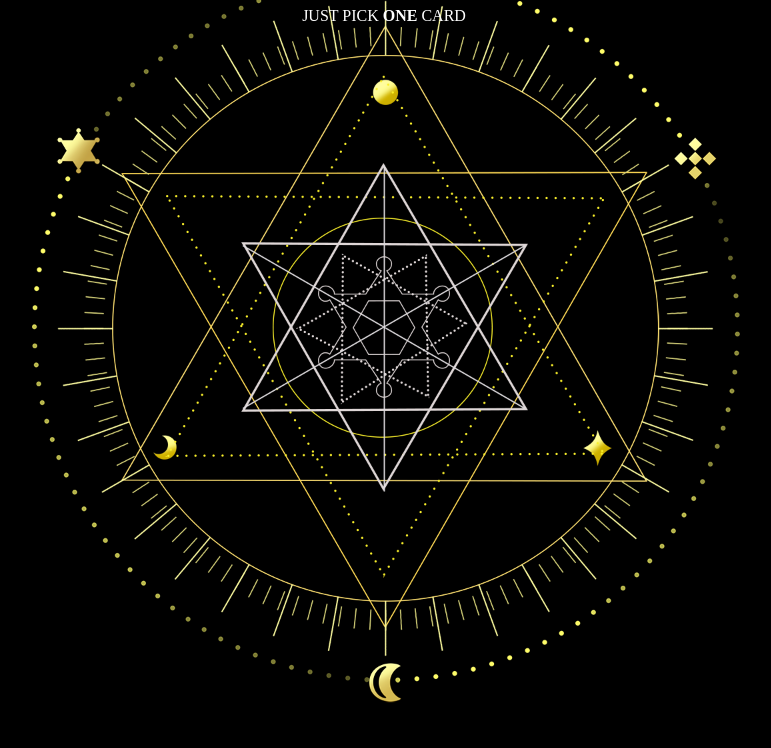
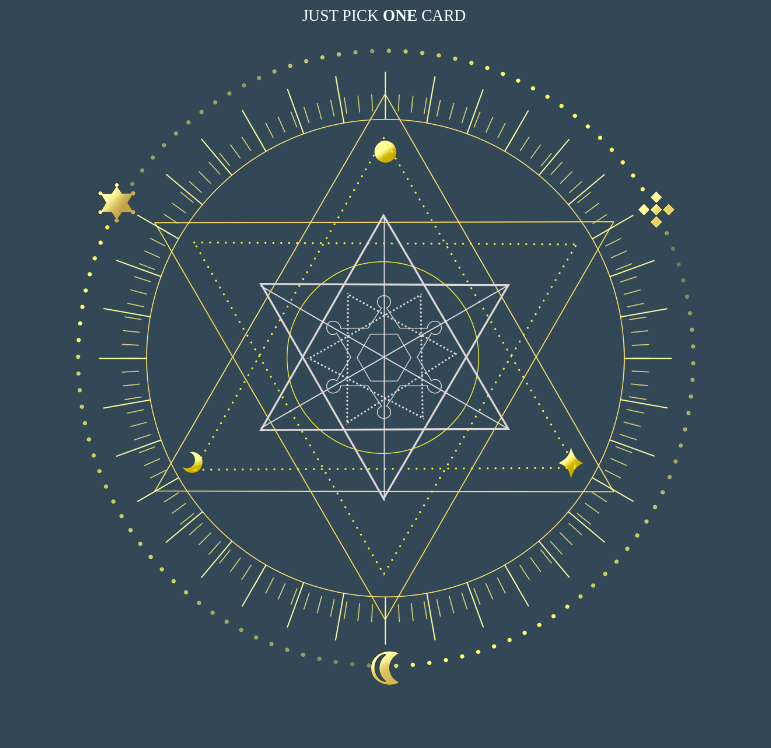
Before and after one commit to MiMing-00/myVanillaJSProject, a plain HTML site: page index.html in a window 1280 px wide. Shown: the part 73-821 px from the top of the page, without its empty margins (256-1027 px from the left). Drawn offline with Linux system fonts and the light colour scheme.

Commit message:
[fortune] background detail

```diff
--- a/style.css
+++ b/style.css
@@ -1,20 +1,23 @@
 html, body {
   height: 100vh;
+  margin: 0 auto;
 }
 
 body {
   background-image: url(./images/backgroundImage.png);
-  background-size: contain;
+  background-size: 700px;
   background-repeat: no-repeat;
-  background-position:center;
-  background-color: black;
+  background-position: center 80%;
+  background-color: #324856;
+  justify-content: center;
+  align-items: center;
+  text-align: center;
+  max-height: 100%;
 }
 
 .container {
-  margin : 0 auto;
-  justify-content: center;
-  align-items: center;
-  text-align: center;
+  /* padding : 40px; */
+
 }
 
 .main-text {
@@ -27,10 +30,10 @@ body {
 }
 
 .sub-text:hover {
-  color:aqua
+  color: #D66C44
 }
 
 ::selection {
-  background-color: cadetblue;
+  background-color: #D18237;
 
 }
```
